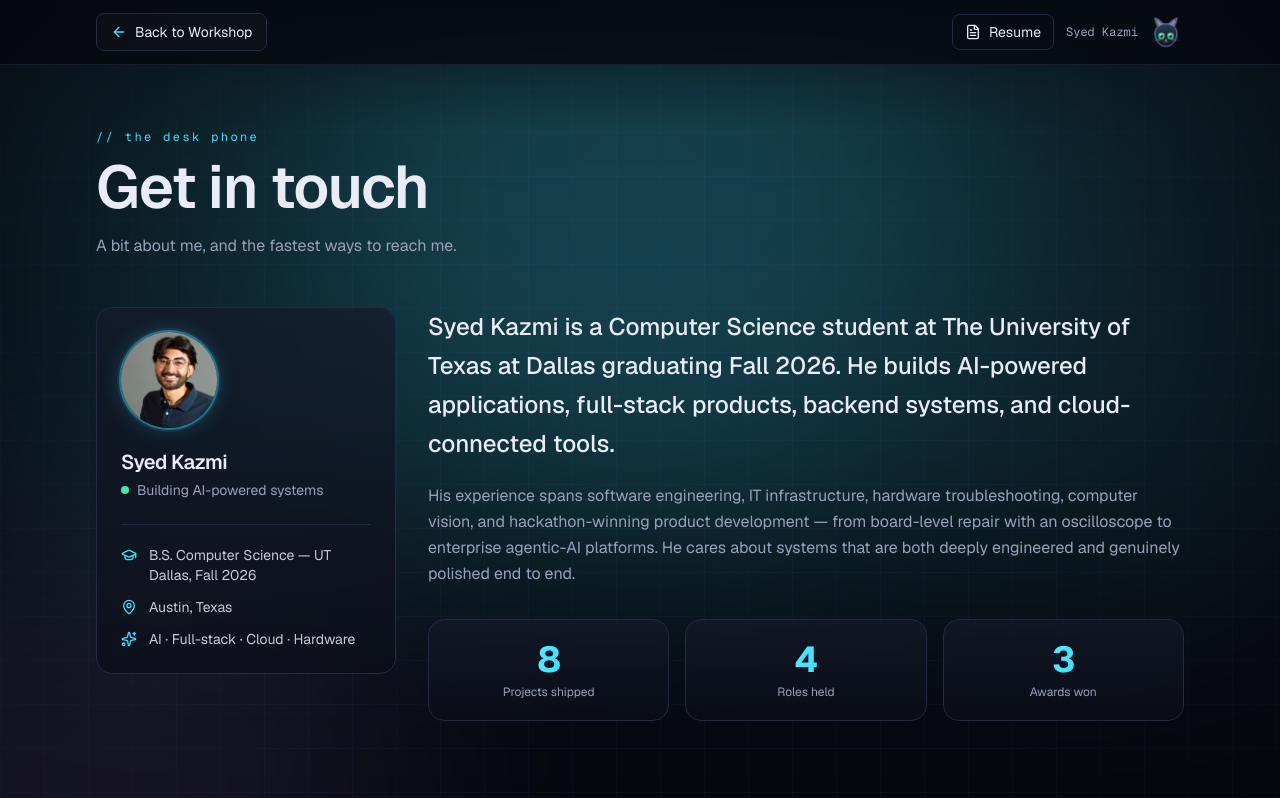
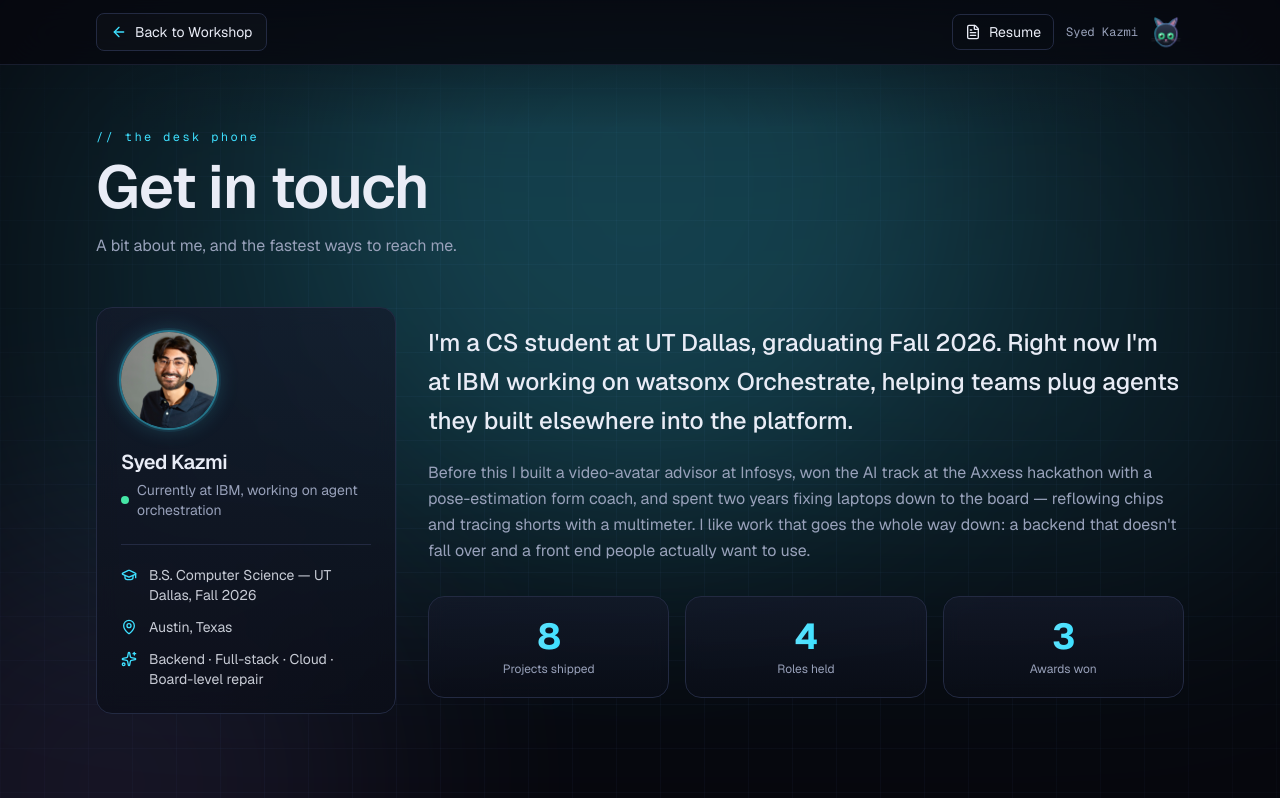
Before and after one commit to syedkazmi14/syed-portfolio, a Next.js app: page /contact in a window 1280 px wide. Shown: the top 798 px of the page. Built offline with nearby package versions, Linux system fonts and the light colour scheme.

Commit message:
wording changes

```diff
--- a/components/AboutSection.tsx
+++ b/components/AboutSection.tsx
@@ -15,7 +15,7 @@
 const facts = [
   { Icon: GraduationCap, text: "B.S. Computer Science — UT Dallas, Fall 2026" },
   { Icon: MapPin, text: siteConfig.location },
-  { Icon: Sparkles, text: "AI · Full-stack · Cloud · Hardware" },
+  { Icon: Sparkles, text: "Backend · Full-stack · Cloud · Board-level repair" },
 ];
 
 /** "About" intro: identity rail + confident bio + quick stats. */
@@ -50,7 +50,7 @@
               <span className="absolute inline-flex h-full w-full animate-ping rounded-full bg-mint opacity-75" />
               <span className="relative inline-flex h-2 w-2 rounded-full bg-mint" />
             </span>
-            Building AI-powered systems
+            Currently at IBM, working on agent orchestration
           </p>
 
           <ul className="mt-6 space-y-3 border-t border-line pt-5">
@@ -67,16 +67,17 @@
       {/* prose + stats */}
       <Reveal delay={0.1} className="flex flex-col justify-center">
         <p className="text-pretty text-xl font-medium leading-relaxed text-ink sm:text-2xl">
-          Syed Kazmi is a Computer Science student at The University of Texas at
-          Dallas graduating Fall 2026. He builds AI-powered applications,
-          full-stack products, backend systems, and cloud-connected tools.
+          I&apos;m a CS student at UT Dallas, graduating Fall 2026. Right now
+          I&apos;m at IBM working on watsonx Orchestrate, helping teams plug
+          agents they built elsewhere into the platform.
         </p>
         <p className="mt-5 text-pretty leading-relaxed text-muted">
-          His experience spans software engineering, IT infrastructure, hardware
-          troubleshooting, computer vision, and hackathon-winning product
-          development — from board-level repair with an oscilloscope to
-          enterprise agentic-AI platforms. He cares about systems that are both
-          deeply engineered and genuinely polished end to end.
+          Before this I built a video-avatar advisor at Infosys, won the AI track
+          at the Axxess hackathon with a pose-estimation form coach, and spent two
+          years fixing laptops down to the board — reflowing chips and tracing
+          shorts with a multimeter. I like work that goes the whole way down: a
+          backend that doesn&apos;t fall over and a front end people actually want
+          to use.
         </p>
 
         <dl className="mt-8 grid grid-cols-3 gap-4">
--- a/data/experience.ts
+++ b/data/experience.ts
@@ -10,14 +10,11 @@
     type: "software",
     current: true,
     description:
-      "Working on the watsonx Orchestrate platform to expand Bring Your Own (BYO) Agent capabilities and support integrations with external agent frameworks. Developing backend systems, agent orchestration features, API integrations, and enterprise AI workflows.",
+      "I work on watsonx Orchestrate, IBM's platform for building and running AI agents. My focus is the Bring Your Own Agent path — letting teams register agents they built in frameworks like LangChain or CrewAI and run them inside Orchestrate next to IBM's own.",
     highlights: [
-      "Contributed to the watsonx Orchestrate agent ecosystem",
-      "Worked on Bring Your Own Agent (BYO Agent) capabilities",
-      "Integrated external agent frameworks and orchestration workflows",
-      "Developed backend services and APIs for AI agents",
-      "Collaborated with enterprise AI engineering teams",
-      "Participated in architecture discussions and platform development",
+      "Built backend services and REST endpoints for registering and running external agents",
+      "Connected outside frameworks like LangChain and CrewAI to Orchestrate's agent runtime",
+      "Worked across the Python and TypeScript codebase with the platform team",
     ],
     tech: [
       "Python",
@@ -59,11 +56,11 @@
     period: "May 2025 — July 2025",
     type: "software",
     description:
-      "Designed and developed an AI-powered advisor platform enabling lifelike interactions and backend integration, deployed on cloud infrastructure with enhanced document search.",
+      "I built an advisor app where people talk to a video avatar instead of reading through documents. The avatar streamed through HeyGen over WebRTC; behind it, a Flask and Node backend answered questions from a ChromaDB + AWS Bedrock retrieval pipeline, all running on Google Cloud.",
     highlights: [
-      "Built scalable APIs and backend services",
-      "Integrated AWS Bedrock and ChromaDB",
-      "Implemented retrieval-augmented document parsing",
+      "Streamed a HeyGen avatar over WebRTC so the advisor answered in real time",
+      "Built the document-Q&A pipeline: ChromaDB vector search into AWS Bedrock, wired together with LangGraph",
+      "Set up the Flask/Node APIs and CI/CD to ship it on Google Cloud",
     ],
     tech: [
       "React.js",
--- a/data/projects.ts
+++ b/data/projects.ts
@@ -14,7 +14,7 @@
     name: "BlueRelief",
     tagline: "Real-time crisis detection platform",
     description:
-      "Real-time crisis detection platform using a containerized, event-driven microservices architecture. BlueSky data is ingested by FastAPI workers, processed with Gemini, stored in PostgreSQL/PostGIS, and displayed on a Next.js frontend with Mapbox visualizations.",
+      "I pull live posts from BlueSky, run them through Gemini to find and tag crisis reports, and drop the geolocated ones onto a Mapbox map as they come in. FastAPI workers handle ingest, Redis and Celery move work between them, PostGIS runs the geo queries, and everything ships in Docker.",
     problem:
       "During fast-moving emergencies, responders lack a real-time, geolocated read on what people are reporting across social platforms.",
     solution:
@@ -44,7 +44,7 @@
     name: "TeleKinetics",
     tagline: "AI physical-therapy form coach",
     description:
-      "1st Place AI Track winner at Axxess Hackathon 2024. AI-powered physical therapy app using pose estimation to analyze patient form and provide real-time movement feedback.",
+      "Won the AI track at Axxess Hackathon 2024. A physical-therapy app that watches you through a webcam, tracks your joints with PoseNet/MoveNet, checks each rep against its target range, and tells you the moment your form slips — in real time, on-device.",
     problem:
       "Patients doing physical therapy at home have no way to know whether they are performing exercises with correct, safe form.",
     solution:
@@ -61,7 +61,7 @@
     name: "GuardianGram",
     tagline: "Mobile personal-safety network",
     description:
-      "Full-stack mobile safety network app built through ACM. Users can create safety networks, trigger distress alerts, share location updates, and complete randomized safety check-ins.",
+      "A safety app I built with ACM. You set up a circle of trusted contacts, hit one button to send them a distress alert with your live location, and answer randomized check-ins so they know you're okay. Express/Prisma API on MongoDB, Next.js front end.",
     problem:
       "People navigating unsafe situations need a fast, trusted way to alert their circle and prove they're okay.",
     solution:
@@ -86,7 +86,7 @@
     name: "WitchWatch",
     tagline: "Oil-tank monitoring & delivery routing",
     description:
-      "Real-time oil tank monitoring and delivery optimization system using EOG API data. Detects tank level changes, validates delivery tickets, flags discrepancies, and provides optimized delivery routes through hardware-software integration.",
+      "Built at HackUTD 2025. It reads oil-tank levels two ways — the EOG API and a Raspberry Pi Pico 2 sensor over serial — to catch level changes, check them against delivery tickets, flag the ones that don't match, and route the next truck on a Mapbox map.",
     problem:
       "Tracking oil tank levels and validating field deliveries is manual and error-prone, leading to wasted trips and unnoticed discrepancies.",
     solution:
@@ -112,7 +112,7 @@
     name: "TrashTrends",
     tagline: "Drone video → litter heatmaps",
     description:
-      "Cloud backend for drone video processing and GIS heatmaps. Processes video feeds, supports computer vision workflows, and visualizes litter patterns.",
+      "A backend that takes drone footage, runs computer vision over the frames to spot litter, and turns the detections into GIS heatmaps that show where trash collects. Python and C++ on ROS, packaged with Docker.",
     problem:
       "Mapping litter across large areas by hand is slow, inconsistent, and hard to track over time.",
     solution:
@@ -127,7 +127,7 @@
     name: "EcoDrive",
     tagline: "OBD fuel-economy dashboard",
     description:
-      "Vehicle data platform using OBD data to visualize fuel economy trends through a web dashboard.",
+      "I wired an Arduino into a car's OBD-II port to read live engine data, pushed it through a REST API into MongoDB, and charted fuel-economy trends in a Next.js dashboard — so you can see which driving habits actually burn gas.",
     problem:
       "Drivers rarely get clear feedback on how their habits affect real-world fuel economy.",
     solution:
@@ -142,7 +142,7 @@
     name: "HBS Computer Vision Research",
     tagline: "YOLOv8 TCP-coil detection",
     description:
-      "Computer vision system using YOLOv8 and Python to detect TCP coils.",
+      "A research project where I trained YOLOv8 to detect TCP coils in imagery — Python for the detection pipeline, MATLAB for analysis — so spotting coils no longer means a person checking frames by hand.",
     problem:
       "Detecting TCP coils reliably in imagery is tedious and inconsistent when done manually.",
     solution:
@@ -157,7 +157,7 @@
     name: "First Person Shooter",
     tagline: "UE5 gameplay & physics",
     description:
-      "Playable FPS built in Unreal Engine 5 using Blueprint and C++ with destructible environments, UMG UI, and Chaos Physics.",
+      "A playable first-person shooter I built in Unreal Engine 5, part Blueprint and part C++. Chaos Physics drives destructible environments, UMG runs the HUD, and I wrote the core input and gameplay systems myself.",
     problem:
       "Wanted to go deep on real-time game systems: input, UI, and physics-driven destruction.",
     solution:
--- a/data/site.ts
+++ b/data/site.ts
@@ -7,9 +7,10 @@
   name: "Syed Kazmi",
   shortName: "Syed",
   role: "Software Engineer",
-  headline: "Software Engineer building AI-powered full-stack systems.",
+  headline:
+    "I build backend systems and the full-stack products around them — currently working on agent orchestration at IBM.",
   subheadline:
-    "Computer Science student at UT Dallas graduating Fall 2026. Focused on AI applications, backend systems, cloud infrastructure, and polished full-stack products.",
+    "CS student at UT Dallas, graduating Fall 2026. Most of what I build starts as a backend problem — moving data around, making an API reliable, getting async work to behave — and ends as something you can click.",
   location: "Austin, Texas",
   url: "https://syedk.dev", // placeholder — used for SEO metadata
   links: {
```
